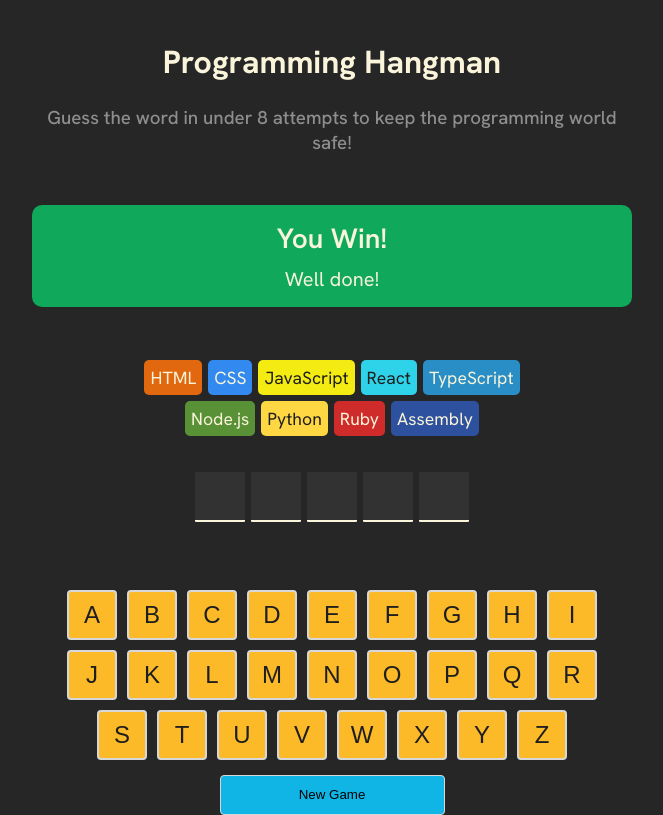
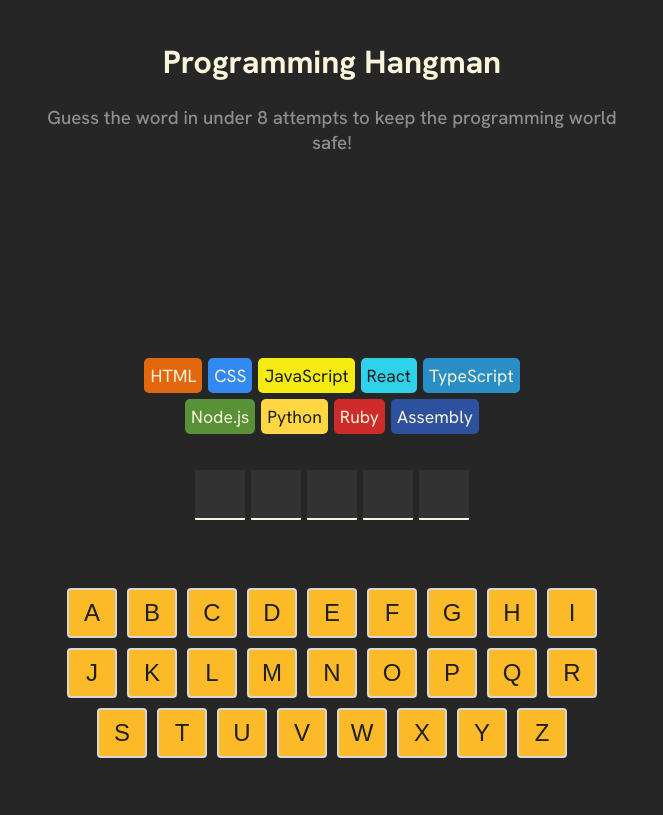
Before and after one commit to ajburrows/programming-hangman, a React (Vite) app: page / in a window 1280 px wide. Shown: the whole page, without its empty margins (308-971 px from the left). Built offline with nearby package versions, Linux system fonts and the light colour scheme.

Commit message:
Add Game Over message and trigger messages when game finishes

```diff
--- a/src/App.jsx
+++ b/src/App.jsx
@@ -5,12 +5,17 @@
 import { clsx } from "clsx"
 
 export default function App(){
+  // States
   const [currentWord, setCurrentWord] = useState("react")
   const [guessedLetters, setGuessedLetters] = useState([])
 
+  // Derived Values
   const wrongGuessCount = guessedLetters.filter(letter => !currentWord.includes(letter.toLowerCase())).length
-  console.log(wrongGuessCount)
+  const isGameWon = currentWord.split("").every(letter => guessedLetters.includes(letter.toUpperCase()))
+  const isGameLost = wrongGuessCount >= languages.length - 1
+  const isGameOver = isGameWon || isGameLost
 
+  // Static Values
   const alphabet = "abcdefghijklmnopqrstuvwxyz"
 
   function addGuessedLetter(letter) {
@@ -20,7 +25,6 @@
       return Array.from(letterSet)
     })
   }
-
 
   const languageChips = languages.map((langObj, index) => {
     const style = {
@@ -62,12 +66,30 @@
     )
   })
 
+  console.log(isGameWon)
+  console.log(isGameLost)
+
+  const messageRendered = () => {
+    if (isGameWon === true){
+      return  <div className="message-box win">
+                <h2>You Win!</h2>
+                <p>Well done!</p>
+              </div>
+    }
+    else if (isGameLost === true){
+      return  <div className="message-box lose">
+                <h2>Game Over!</h2>
+                <p>You lose! Better start learning Assembly!</p>
+              </div>
+    }
+    else return null
+  }
+
   return (
     <main>
       <Header />
       <section className="game-status">
-        <h2>You Win!</h2>
-        <p>Well done!</p>
+        {messageRendered()}
       </section>
       <section className="language-chips-container">
         {languageChips}
@@ -78,7 +100,7 @@
       <section className="keyboard">
         {keyboardButtons}
       </section>
-      <button className="new-game">New Game</button>
+      { isGameOver ? <button className="new-game">New Game</button> : null }
     </main>
   )
 }
--- a/src/index.css
+++ b/src/index.css
@@ -37,7 +37,6 @@
 }
 
 section.game-status {
-  background-color: #10A95B;
   color: #F9F4DA;
 
   display: flex;
@@ -45,20 +44,44 @@
   align-items: center;
 
   border-radius: 10px;
-  padding: 10px;
   width: 100%;
+  height: 100px;
 
   margin-block: 50px;
 }
 
-section.game-status > h2 {
+.message-box {
+  height: 100%;
+  width: 100%;
+  display: flex;
+  flex-direction: column;
+  justify-content: space-evenly;
+  align-items: center;
+  padding: 5px;
+  border-radius: 10px;
+}
+
+section > div.message-box > *{
+  margin-top: 0px;
+  margin-bottom: 0px;
+}
+
+.win{
+  background-color: #10A95B;
+}
+
+.lose{
+  background-color: #BA2A2A;
+}
+
+div.message-box > h2 {
   font-size: 1.75rem;
-  font-weight: 600;
+  font-weight: 500;
   margin: 5px;
 }
 
-section.game-status > p {
-  font-size: 1.25rem;
+div.message-box > p {
+  font-size: 1.5rem;
   margin: 5px;
 }
 
```
